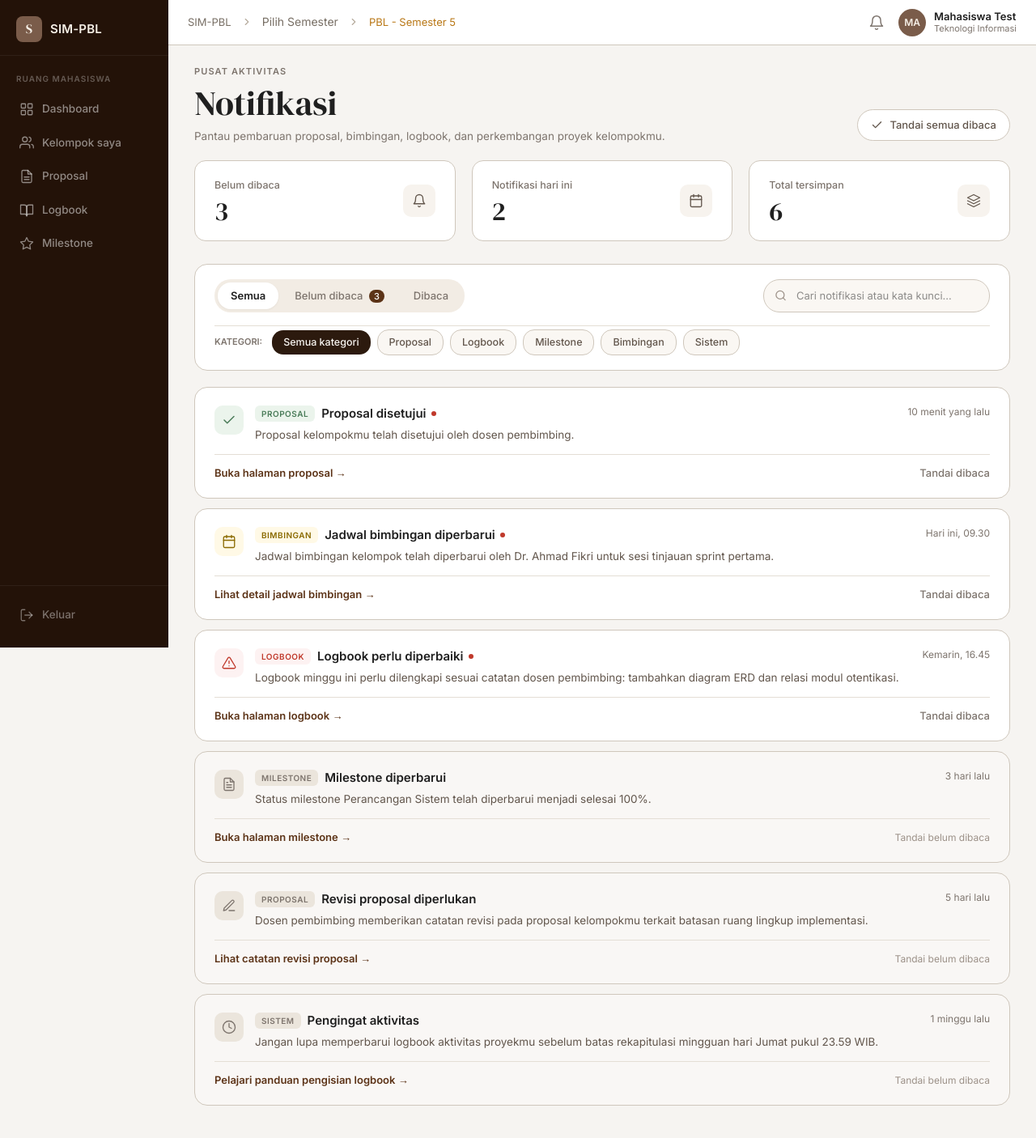
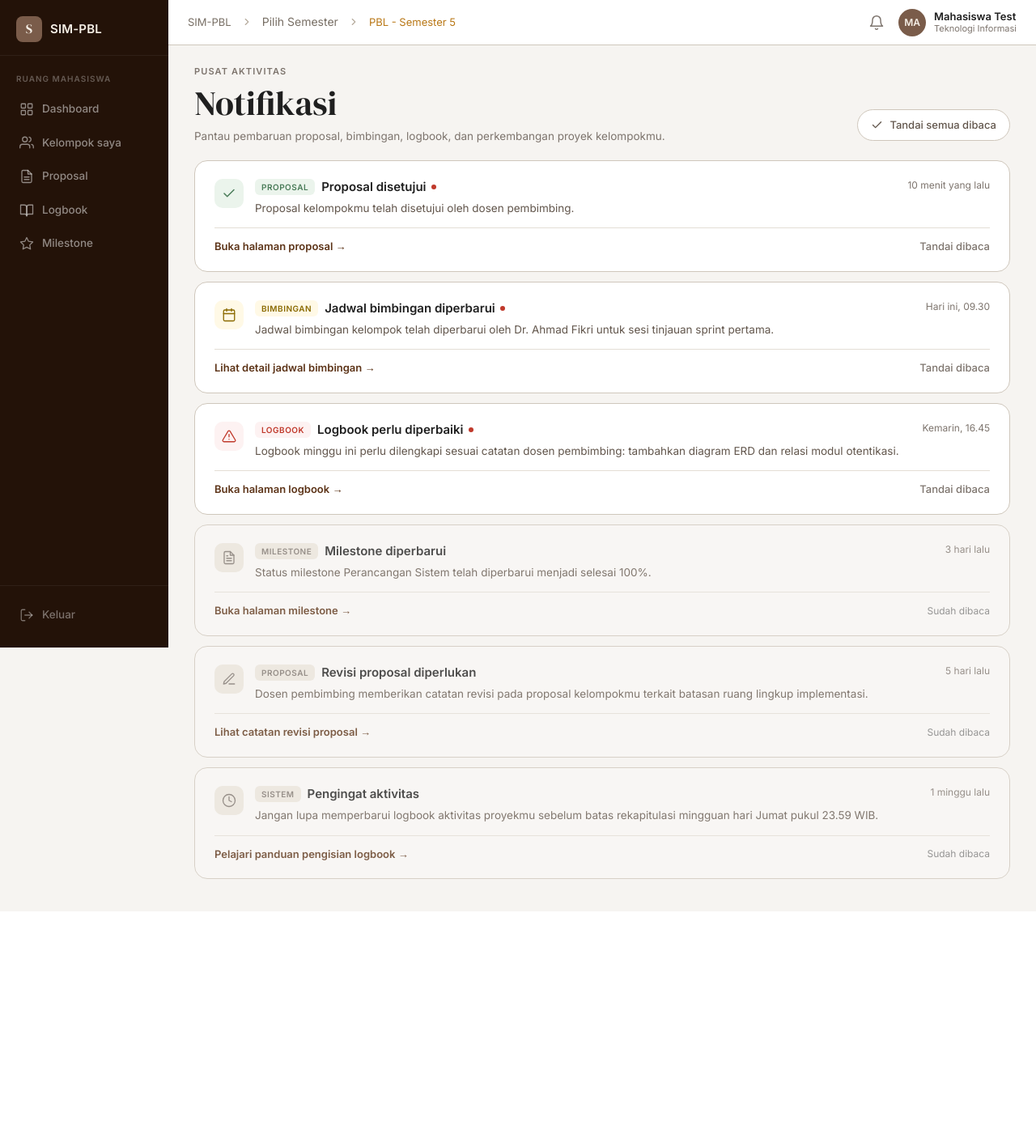
Before and after one commit to adzikraaa/sistemmonitoringpbl, a Laravel app: page /mahasiswa/notifikasi in a window 1280 px wide. Shown: the whole page at 81% size. After the commit the page ends 1126 px from the top, so only its background shows below. Run offline with Laravel 12, Linux system fonts and the light colour scheme; a user stored in the database is signed in; data comes from the database, SQL or seed files in the repository; style sheets or scripts are compiled from the project's sources.

Commit message:
Perbaiki status notifikasi dibaca

```diff
--- a/resources/views/mahasiswa/notifikasi.blade.php
+++ b/resources/views/mahasiswa/notifikasi.blade.php
@@ -24,6 +24,21 @@
 .notif-actions a,
 .notif-actions button { overflow-wrap: anywhere; }
 .notif-time { white-space: nowrap; }
+.notif-markall[disabled],
+.notif-action-btn[disabled] { opacity: 0.7; cursor: not-allowed; }
+.notif-card.is-read {
+    background: #F9F7F5;
+    border-color: var(--sim-border);
+    opacity: 0.78;
+}
+.notif-card.is-read .notif-unread-dot { display: none; }
+.notif-card.is-read .notif-title-row h4,
+.notif-card.is-read .notif-item__main p,
+.notif-card.is-read .notif-time,
+.notif-card.is-read .notif-actions a,
+.notif-card.is-read .notif-actions span {
+    color: #8A8A8A;
+}
 @media (max-width: 900px) {
     .notif-summary { grid-template-columns: 1fr; gap: 12px; }
 }
@@ -65,7 +80,7 @@
         <p class="sim-page-header__desc">Pantau pembaruan proposal, bimbingan, logbook, dan perkembangan proyek kelompokmu.</p>
     </div>
     <div class="sim-page-header__right">
-        <button class="sim-btn-secondary notif-markall" style="border: 1px solid var(--sim-border); border-radius: 20px; padding: 8px 16px; background: #fff; gap: 8px; font-size: 13px; display: inline-flex; align-items: center; cursor: pointer;">
+        <button type="button" class="sim-btn-secondary notif-markall" data-mark-all-read style="border: 1px solid var(--sim-border); border-radius: 20px; padding: 8px 16px; background: #fff; gap: 8px; font-size: 13px; display: inline-flex; align-items: center; cursor: pointer;">
             <svg width="15" height="15" viewBox="0 0 24 24" fill="none" stroke="currentColor" stroke-width="2.2" stroke-linecap="round" stroke-linejoin="round"><polyline points="20 6 9 17 4 12"></polyline></svg>
             Tandai semua dibaca
         </button>
@@ -75,86 +90,11 @@
 {{-- Main Container --}}
 <div class="notif-shell">
 
-    {{-- Summary Cards (3 Kolom Atas) --}}
-    <div class="notif-summary">
-
-        {{-- Card 1: Belum Dibaca --}}
-        <div class="notif-sum" style="background: #FFFFFF; border: 1px solid var(--sim-border); border-radius: 14px; display: flex; align-items: center; justify-content: space-between;">
-            <div>
-                <p style="font-size: 12.5px; color: var(--sim-text-muted); margin: 0 0 6px; font-weight: 500;">Belum dibaca</p>
-                <h3 style="font-family: 'DM Serif Display', serif; font-size: 32px; font-weight: 400; color: var(--sim-text-dark); margin: 0; line-height: 1;">3</h3>
-            </div>
-            <div style="width: 40px; height: 40px; border-radius: 10px; background: #F7F3EE; display: flex; align-items: center; justify-content: center; color: var(--sim-text-body);">
-                <svg width="18" height="18" viewBox="0 0 24 24" fill="none" stroke="currentColor" stroke-width="1.75" stroke-linecap="round" stroke-linejoin="round"><path d="M18 8A6 6 0 0 0 6 8c0 7-3 9-3 9h18s-3-2-3-9"></path><path d="M13.73 21a2 2 0 0 1-3.46 0"></path></svg>
-            </div>
-        </div>
-
-        {{-- Card 2: Notifikasi Hari Ini --}}
-        <div class="notif-sum" style="background: #FFFFFF; border: 1px solid var(--sim-border); border-radius: 14px; display: flex; align-items: center; justify-content: space-between;">
-            <div>
-                <p style="font-size: 12.5px; color: var(--sim-text-muted); margin: 0 0 6px; font-weight: 500;">Notifikasi hari ini</p>
-                <h3 style="font-family: 'DM Serif Display', serif; font-size: 32px; font-weight: 400; color: var(--sim-text-dark); margin: 0; line-height: 1;">2</h3>
-            </div>
-            <div style="width: 40px; height: 40px; border-radius: 10px; background: #F7F3EE; display: flex; align-items: center; justify-content: center; color: var(--sim-text-body);">
-                <svg width="18" height="18" viewBox="0 0 24 24" fill="none" stroke="currentColor" stroke-width="1.75" stroke-linecap="round" stroke-linejoin="round"><rect x="3" y="4" width="18" height="18" rx="2" ry="2"></rect><line x1="16" y1="2" x2="16" y2="6"></line><line x1="8" y1="2" x2="8" y2="6"></line><line x1="3" y1="10" x2="21" y2="10"></line></svg>
-            </div>
-        </div>
-
-        {{-- Card 3: Total Tersimpan (Ikon Layers) --}}
-        <div class="notif-sum" style="background: #FFFFFF; border: 1px solid var(--sim-border); border-radius: 14px; display: flex; align-items: center; justify-content: space-between;">
-            <div>
-                <p style="font-size: 12.5px; color: var(--sim-text-muted); margin: 0 0 6px; font-weight: 500;">Total tersimpan</p>
-                <h3 style="font-family: 'DM Serif Display', serif; font-size: 32px; font-weight: 400; color: var(--sim-text-dark); margin: 0; line-height: 1;">6</h3>
-            </div>
-            <div style="width: 40px; height: 40px; border-radius: 10px; background: #F7F3EE; display: flex; align-items: center; justify-content: center; color: var(--sim-text-body);">
-                <svg width="18" height="18" viewBox="0 0 24 24" fill="none" stroke="currentColor" stroke-width="1.75" stroke-linecap="round" stroke-linejoin="round">
-                    <polygon points="12 2 2 7 12 12 22 7 12 2"></polygon>
-                    <polyline points="2 17 12 22 22 17"></polyline>
-                    <polyline points="2 12 12 17 22 12"></polyline>
-                </svg>
-            </div>
-        </div>
-
-    </div>
-
-    {{-- Filter Bar & Search --}}
-    <div class="notif-filter" style="background: #FFFFFF; border: 1px solid var(--sim-border); border-radius: 16px; margin-bottom: 20px; display: flex; flex-direction: column; gap: 16px;">
-
-        <div style="display: flex; align-items: center; justify-content: space-between; flex-wrap: wrap; gap: 16px;">
-            {{-- Tabs Filter Utama --}}
-            <div class="notif-tabs">
-                <button class="notif-tab" style="padding: 6px 16px; border-radius: 16px; border: none; background: #FFFFFF; color: var(--sim-text-dark); font-size: 13px; font-weight: 600; cursor: pointer; box-shadow: 0 1px 3px rgba(0,0,0,0.05);">Semua</button>
-                <button class="notif-tab" style="padding: 6px 16px; border-radius: 16px; border: none; background: transparent; color: var(--sim-text-muted); font-size: 13px; font-weight: 500; cursor: pointer;">Belum dibaca <span style="background: #5C3317; color: #fff; padding: 1px 6px; border-radius: 10px; font-size: 11px; margin-left: 4px;">3</span></button>
-                <button class="notif-tab" style="padding: 6px 16px; border-radius: 16px; border: none; background: transparent; color: var(--sim-text-muted); font-size: 13px; font-weight: 500; cursor: pointer;">Dibaca</button>
-            </div>
-
-            {{-- Search Box --}}
-            <div class="notif-search">
-                <span style="position: absolute; left: 14px; top: 50%; transform: translateY(-50%); color: var(--sim-text-light);">
-                    <svg width="15" height="15" viewBox="0 0 24 24" fill="none" stroke="currentColor" stroke-width="2" stroke-linecap="round" stroke-linejoin="round"><circle cx="11" cy="11" r="8"></circle><line x1="21" y1="21" x2="16.65" y2="16.65"></line></svg>
-                </span>
-                <input type="text" placeholder="Cari notifikasi atau kata kunci..." style="width: 100%; padding: 9px 16px 9px 40px; border: 1px solid var(--sim-border); border-radius: 20px; font-size: 13px; background: #FAF7F3; outline: none; color: var(--sim-text-dark);">
-            </div>
-        </div>
-
-        {{-- Category Pills --}}
-        <div style="display: flex; align-items: center; gap: 8px; flex-wrap: wrap; padding-top: 4px; border-top: 1px solid var(--sim-border-light);">
-            <span style="font-size: 11px; font-weight: 600; color: var(--sim-text-muted); text-transform: uppercase; margin-right: 4px;">Kategori:</span>
-            <button class="notif-pill" style="padding: 5px 14px; border-radius: 14px; border: none; background: #2C1A0E; color: #FAF7F3; font-size: 12.5px; font-weight: 500; cursor: pointer;">Semua kategori</button>
-            <button class="notif-pill" style="padding: 5px 14px; border-radius: 14px; border: 1px solid var(--sim-border); background: #FAF7F3; color: var(--sim-text-body); font-size: 12.5px; font-weight: 500; cursor: pointer;">Proposal</button>
-            <button class="notif-pill" style="padding: 5px 14px; border-radius: 14px; border: 1px solid var(--sim-border); background: #FAF7F3; color: var(--sim-text-body); font-size: 12.5px; font-weight: 500; cursor: pointer;">Logbook</button>
-            <button class="notif-pill" style="padding: 5px 14px; border-radius: 14px; border: 1px solid var(--sim-border); background: #FAF7F3; color: var(--sim-text-body); font-size: 12.5px; font-weight: 500; cursor: pointer;">Milestone</button>
-            <button class="notif-pill" style="padding: 5px 14px; border-radius: 14px; border: 1px solid var(--sim-border); background: #FAF7F3; color: var(--sim-text-body); font-size: 12.5px; font-weight: 500; cursor: pointer;">Bimbingan</button>
-            <button class="notif-pill" style="padding: 5px 14px; border-radius: 14px; border: 1px solid var(--sim-border); background: #FAF7F3; color: var(--sim-text-body); font-size: 12.5px; font-weight: 500; cursor: pointer;">Sistem</button>
-        </div>
-
-    </div>
-
     {{-- Daftar Notifikasi (List Cards) --}}
     <div style="display: flex; flex-direction: column; gap: 12px;">
 
         {{-- Item 1: Proposal disetujui (Belum dibaca) --}}
-        <div class="notif-card" style="background: #FFFFFF; border: 1px solid var(--sim-border); border-radius: 16px; display: flex; flex-direction: column; gap: 14px;">
+        <div class="notif-card" data-notif-id="proposal-disetujui" style="background: #FFFFFF; border: 1px solid var(--sim-border); border-radius: 16px; display: flex; flex-direction: column; gap: 14px;">
             <div class="notif-item__top">
                 <div class="notif-item__main">
                     <div style="width: 36px; height: 36px; border-radius: 10px; background: #EBF4EC; color: #4A7C59; display: flex; align-items: center; justify-content: center; flex-shrink: 0; margin-top: 2px;">
@@ -164,7 +104,7 @@
                         <div class="notif-title-row">
                             <span style="font-size: 10px; font-weight: 700; background: #EBF4EC; color: #4A7C59; padding: 2px 8px; border-radius: 6px; text-transform: uppercase; letter-spacing: 0.05em;">Proposal</span>
                             <h4 style="font-size: 15px; font-weight: 600; color: var(--sim-text-dark); margin: 0; display: inline-flex; align-items: center; gap: 6px;">
-                                Proposal disetujui <span style="width: 6px; height: 6px; background: #C0392B; border-radius: 50%; display: inline-block;"></span>
+                                Proposal disetujui <span class="notif-unread-dot" style="width: 6px; height: 6px; background: #C0392B; border-radius: 50%; display: inline-block;"></span>
                             </h4>
                         </div>
                         <p style="font-size: 13.5px; color: var(--sim-text-body); margin: 0; line-height: 1.5;">
@@ -178,12 +118,12 @@
                 <a href="{{ route('mahasiswa.proposal') }}" style="color: #5C3317; font-weight: 600; text-decoration: none; display: inline-flex; align-items: center; gap: 4px;">
                     Buka halaman proposal &rarr;
                 </a>
-                <button style="border: none; background: transparent; color: var(--sim-text-muted); cursor: pointer; font-weight: 500;">Tandai dibaca</button>
+                <button type="button" class="notif-action-btn" data-mark-read style="border: none; background: transparent; color: var(--sim-text-muted); cursor: pointer; font-weight: 500;">Tandai dibaca</button>
             </div>
         </div>
 
         {{-- Item 2: Jadwal bimbingan diperbarui (Belum dibaca) --}}
-        <div class="notif-card" style="background: #FFFFFF; border: 1px solid var(--sim-border); border-radius: 16px; display: flex; flex-direction: column; gap: 14px;">
+        <div class="notif-card" data-notif-id="jadwal-bimbingan" style="background: #FFFFFF; border: 1px solid var(--sim-border); border-radius: 16px; display: flex; flex-direction: column; gap: 14px;">
             <div class="notif-item__top">
                 <div class="notif-item__main">
                     <div style="width: 36px; height: 36px; border-radius: 10px; background: #FFF9E6; color: #8A6A00; display: flex; align-items: center; justify-content: center; flex-shrink: 0; margin-top: 2px;">
@@ -193,7 +133,7 @@
                         <div class="notif-title-row">
                             <span style="font-size: 10px; font-weight: 700; background: #FFF9E6; color: #8A6A00; padding: 2px 8px; border-radius: 6px; text-transform: uppercase; letter-spacing: 0.05em;">Bimbingan</span>
                             <h4 style="font-size: 15px; font-weight: 600; color: var(--sim-text-dark); margin: 0; display: inline-flex; align-items: center; gap: 6px;">
-                                Jadwal bimbingan diperbarui <span style="width: 6px; height: 6px; background: #C0392B; border-radius: 50%; display: inline-block;"></span>
+                                Jadwal bimbingan diperbarui <span class="notif-unread-dot" style="width: 6px; height: 6px; background: #C0392B; border-radius: 50%; display: inline-block;"></span>
                             </h4>
                         </div>
                         <p style="font-size: 13.5px; color: var(--sim-text-body); margin: 0; line-height: 1.5;">
@@ -207,12 +147,12 @@
                 <a href="#" style="color: #5C3317; font-weight: 600; text-decoration: none; display: inline-flex; align-items: center; gap: 4px;">
                     Lihat detail jadwal bimbingan &rarr;
                 </a>
-                <button style="border: none; background: transparent; color: var(--sim-text-muted); cursor: pointer; font-weight: 500;">Tandai dibaca</button>
+                <button type="button" class="notif-action-btn" data-mark-read style="border: none; background: transparent; color: var(--sim-text-muted); cursor: pointer; font-weight: 500;">Tandai dibaca</button>
             </div>
         </div>
 
         {{-- Item 3: Logbook perlu diperbaiki (Belum dibaca) --}}
-        <div class="notif-card" style="background: #FFFFFF; border: 1px solid var(--sim-border); border-radius: 16px; display: flex; flex-direction: column; gap: 14px;">
+        <div class="notif-card" data-notif-id="logbook-perlu-diperbaiki" style="background: #FFFFFF; border: 1px solid var(--sim-border); border-radius: 16px; display: flex; flex-direction: column; gap: 14px;">
             <div class="notif-item__top">
                 <div class="notif-item__main">
                     <div style="width: 36px; height: 36px; border-radius: 10px; background: #FDF2F2; color: #C0392B; display: flex; align-items: center; justify-content: center; flex-shrink: 0; margin-top: 2px;">
@@ -222,7 +162,7 @@
                         <div class="notif-title-row">
                             <span style="font-size: 10px; font-weight: 700; background: #FDF2F2; color: #C0392B; padding: 2px 8px; border-radius: 6px; text-transform: uppercase; letter-spacing: 0.05em;">Logbook</span>
                             <h4 style="font-size: 15px; font-weight: 600; color: var(--sim-text-dark); margin: 0; display: inline-flex; align-items: center; gap: 6px;">
-                                Logbook perlu diperbaiki <span style="width: 6px; height: 6px; background: #C0392B; border-radius: 50%; display: inline-block;"></span>
+                                Logbook perlu diperbaiki <span class="notif-unread-dot" style="width: 6px; height: 6px; background: #C0392B; border-radius: 50%; display: inline-block;"></span>
                             </h4>
                         </div>
                         <p style="font-size: 13.5px; color: var(--sim-text-body); margin: 0; line-height: 1.5;">
@@ -236,12 +176,12 @@
                 <a href="{{ route('mahasiswa.logbook') }}" style="color: #5C3317; font-weight: 600; text-decoration: none; display: inline-flex; align-items: center; gap: 4px;">
                     Buka halaman logbook &rarr;
                 </a>
-                <button style="border: none; background: transparent; color: var(--sim-text-muted); cursor: pointer; font-weight: 500;">Tandai dibaca</button>
+                <button type="button" class="notif-action-btn" data-mark-read style="border: none; background: transparent; color: var(--sim-text-muted); cursor: pointer; font-weight: 500;">Tandai dibaca</button>
             </div>
         </div>
 
         {{-- Item 4: Milestone diperbarui (Sudah dibaca) --}}
-        <div class="notif-card" style="background: #F9F7F5; border: 1px solid var(--sim-border); border-radius: 16px; display: flex; flex-direction: column; gap: 14px;">
+        <div class="notif-card is-read" data-notif-id="milestone-diperbarui" style="background: #F9F7F5; border: 1px solid var(--sim-border); border-radius: 16px; display: flex; flex-direction: column; gap: 14px;">
             <div class="notif-item__top">
                 <div class="notif-item__main">
                     <div style="width: 36px; height: 36px; border-radius: 10px; background: #EBE5DC; color: var(--sim-text-muted); display: flex; align-items: center; justify-content: center; flex-shrink: 0; margin-top: 2px;">
@@ -270,7 +210,7 @@
         </div>
 
         {{-- Item 5: Revisi proposal diperlukan --}}
-        <div class="notif-card" style="background: #F9F7F5; border: 1px solid var(--sim-border); border-radius: 16px; display: flex; flex-direction: column; gap: 14px;">
+        <div class="notif-card is-read" data-notif-id="proposal-revisi" style="background: #F9F7F5; border: 1px solid var(--sim-border); border-radius: 16px; display: flex; flex-direction: column; gap: 14px;">
             <div class="notif-item__top">
                 <div class="notif-item__main">
                     <div style="width: 36px; height: 36px; border-radius: 10px; background: #EBE5DC; color: var(--sim-text-muted); display: flex; align-items: center; justify-content: center; flex-shrink: 0; margin-top: 2px;">
@@ -299,7 +239,7 @@
         </div>
 
         {{-- Item 6: Pengingat aktivitas sistem --}}
-        <div class="notif-card" style="background: #F9F7F5; border: 1px solid var(--sim-border); border-radius: 16px; display: flex; flex-direction: column; gap: 14px;">
+        <div class="notif-card is-read" data-notif-id="pengingat-aktivitas" style="background: #F9F7F5; border: 1px solid var(--sim-border); border-radius: 16px; display: flex; flex-direction: column; gap: 14px;">
             <div class="notif-item__top">
                 <div class="notif-item__main">
                     <div style="width: 36px; height: 36px; border-radius: 10px; background: #EBE5DC; color: var(--sim-text-muted); display: flex; align-items: center; justify-content: center; flex-shrink: 0; margin-top: 2px;">
@@ -331,3 +271,98 @@
 
 </div>
 @endsection
+
+@push('scripts')
+<script>
+document.addEventListener('DOMContentLoaded', function () {
+    const storageKey = 'sim_mahasiswa_notifikasi_read';
+
+    const getSavedReads = () => {
+        try {
+            return JSON.parse(localStorage.getItem(storageKey) || '[]');
+        } catch (error) {
+            return [];
+        }
+    };
+
+    const saveReads = (ids) => {
+        localStorage.setItem(storageKey, JSON.stringify(ids));
+    };
+
+    const applyReadState = (card, isRead) => {
+        if (!card) return;
+
+        const id = card.dataset.notifId;
+        if (!id) return;
+
+        const button = card.querySelector('[data-mark-read]');
+        const actionText = card.querySelector('.notif-actions span');
+
+        if (isRead) {
+            card.classList.add('is-read');
+            if (button) {
+                button.disabled = true;
+                button.textContent = 'Sudah dibaca';
+                button.style.color = '#7B7B7B';
+            }
+            if (actionText && actionText.textContent.includes('Tandai belum dibaca')) {
+                actionText.textContent = 'Sudah dibaca';
+                actionText.style.color = '#7B7B7B';
+            }
+        } else {
+            card.classList.remove('is-read');
+            if (button) {
+                button.disabled = false;
+                button.textContent = 'Tandai dibaca';
+                button.style.color = 'var(--sim-text-muted)';
+            }
+            if (actionText && actionText.textContent.includes('Sudah dibaca')) {
+                actionText.textContent = 'Tandai belum dibaca';
+                actionText.style.color = 'var(--sim-text-light)';
+            }
+        }
+    };
+
+    const refreshFromStorage = () => {
+        const readIds = new Set(getSavedReads());
+        document.querySelectorAll('.notif-card').forEach((card) => {
+            const id = card.dataset.notifId;
+            const isInitiallyRead = card.classList.contains('is-read');
+            applyReadState(card, id ? readIds.has(id) || isInitiallyRead : isInitiallyRead);
+        });
+    };
+
+    const setAsRead = (button) => {
+        if (!button) return;
+
+        const card = button.closest('.notif-card');
+        const id = card?.dataset.notifId;
+        if (!id) return;
+
+        const saved = new Set(getSavedReads());
+        saved.add(id);
+        saveReads([...saved]);
+        applyReadState(card, true);
+    };
+
+    document.querySelectorAll('[data-mark-read]').forEach((button) => {
+        button.addEventListener('click', function () {
+            setAsRead(this);
+        });
+    });
+
+    document.querySelectorAll('[data-mark-all-read]').forEach((button) => {
+        button.addEventListener('click', function () {
+            const allIds = Array.from(document.querySelectorAll('.notif-card')).map((card) => card.dataset.notifId).filter(Boolean);
+            saveReads(allIds);
+            document.querySelectorAll('.notif-card').forEach((card) => applyReadState(card, true));
+
+            this.disabled = true;
+            this.textContent = 'Semua sudah dibaca';
+        });
+    });
+
+    refreshFromStorage();
+});
+</script>
+@endpush
```
